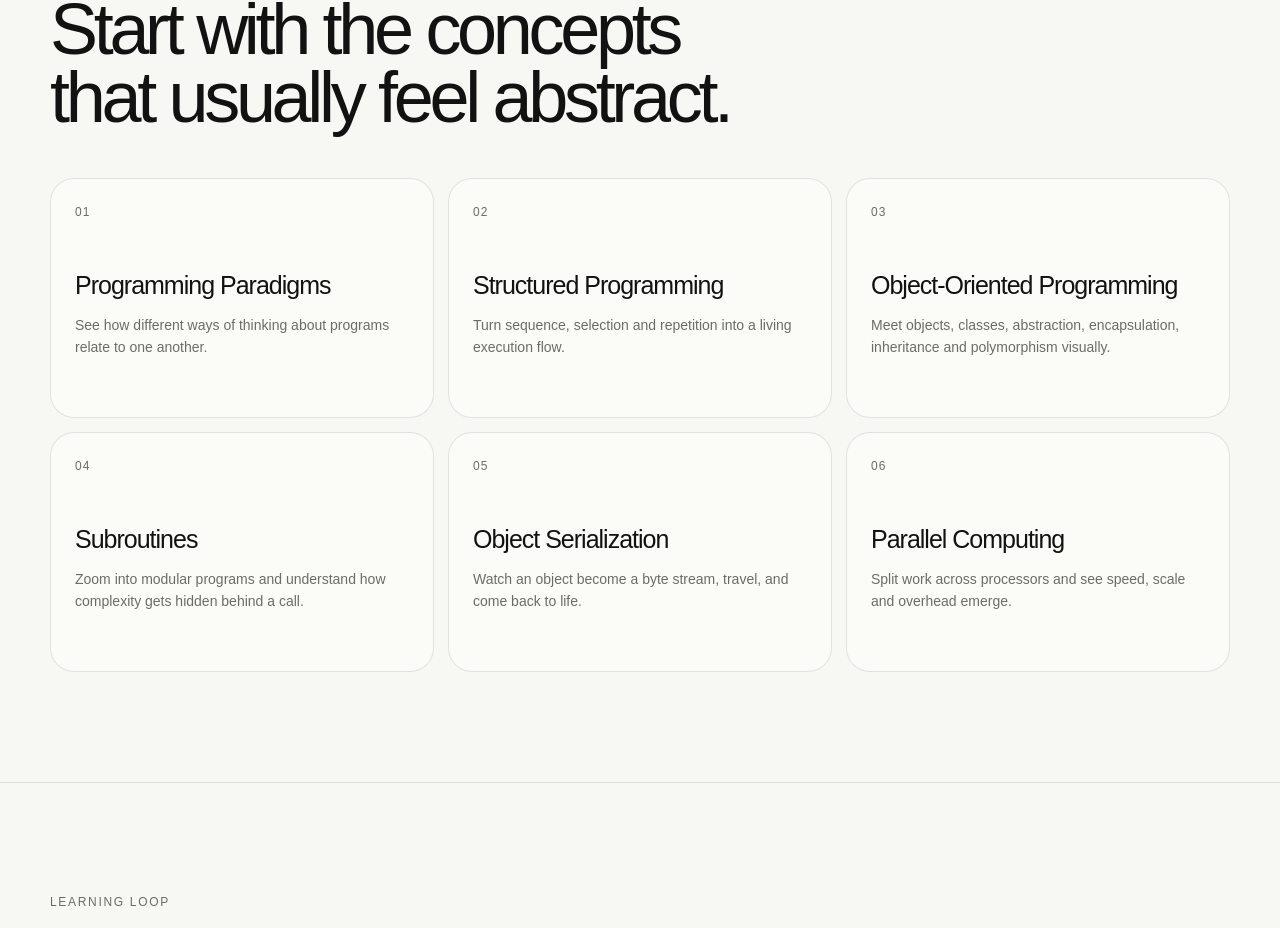
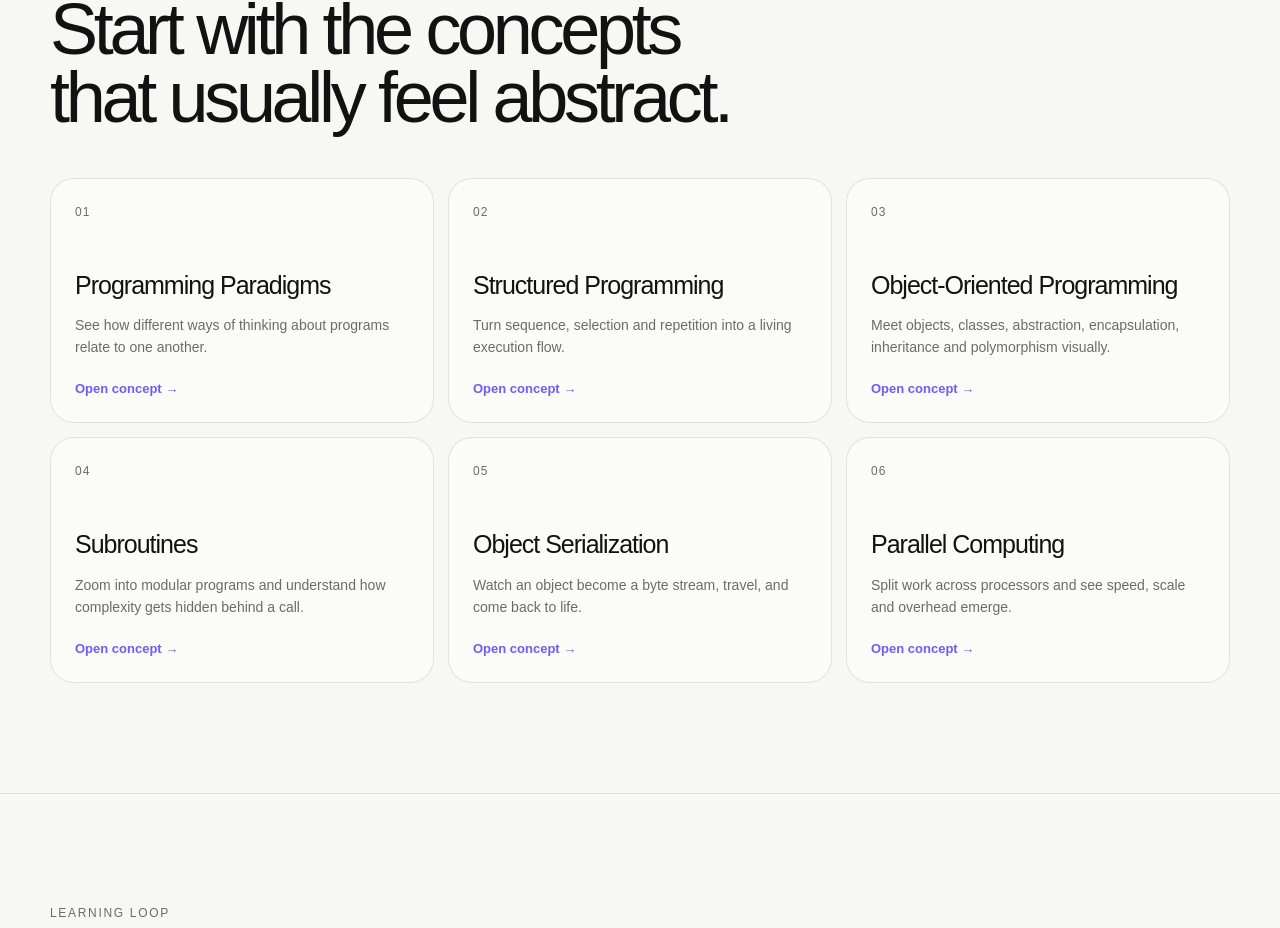
Before and after one commit to veera-raghavann/app, a Next.js app: page / in a window 1280 px wide. Shown: the part 1499-2427 px from the top of the page. Built offline with nearby package versions, Linux system fonts and the light colour scheme.

Commit message:
fix: make course concept cards navigate to lessons

```diff
--- a/src/app/page.tsx
+++ b/src/app/page.tsx
@@ -3,12 +3,12 @@
 import { useState } from "react";
 
 const concepts = [
-  ["01", "Programming Paradigms", "See how different ways of thinking about programs relate to one another."],
-  ["02", "Structured Programming", "Turn sequence, selection and repetition into a living execution flow."],
-  ["03", "Object-Oriented Programming", "Meet objects, classes, abstraction, encapsulation, inheritance and polymorphism visually."],
-  ["04", "Subroutines", "Zoom into modular programs and understand how complexity gets hidden behind a call."],
-  ["05", "Object Serialization", "Watch an object become a byte stream, travel, and come back to life."],
-  ["06", "Parallel Computing", "Split work across processors and see speed, scale and overhead emerge."],
+  ["01", "Programming Paradigms", "See how different ways of thinking about programs relate to one another.", "/learn/paradigms"],
+  ["02", "Structured Programming", "Turn sequence, selection and repetition into a living execution flow.", "/learn/structured"],
+  ["03", "Object-Oriented Programming", "Meet objects, classes, abstraction, encapsulation, inheritance and polymorphism visually.", "/learn/oop"],
+  ["04", "Subroutines", "Zoom into modular programs and understand how complexity gets hidden behind a call.", "/learn/subroutines"],
+  ["05", "Object Serialization", "Watch an object become a byte stream, travel, and come back to life.", "/learn/serialization"],
+  ["06", "Parallel Computing", "Split work across processors and see speed, scale and overhead emerge.", "/learn/parallel"],
 ];
 
 export default function Home() {
@@ -101,12 +101,21 @@ export default function Home() {
             <h2>Start with the concepts that usually feel abstract.</h2>
           </div>
           <div className="cards">
-            {concepts.map(([num, title, body]) => (
-              <article className="card" key={num}>
+            {concepts.map(([num, title, body, href]) => (
+              <a
+                className="card"
+                key={num}
+                href={href}
+                aria-label={`Open ${title} lesson`}
+                style={{ display: "block", textDecoration: "none", color: "inherit", cursor: "pointer" }}
+              >
                 <div className="card-num">{num}</div>
                 <h3>{title}</h3>
                 <p>{body}</p>
-              </article>
+                <div style={{ marginTop: 20, fontSize: 13, fontWeight: 700, color: "var(--accent)" }}>
+                  Open concept →
+                </div>
+              </a>
             ))}
           </div>
         </div>
```
